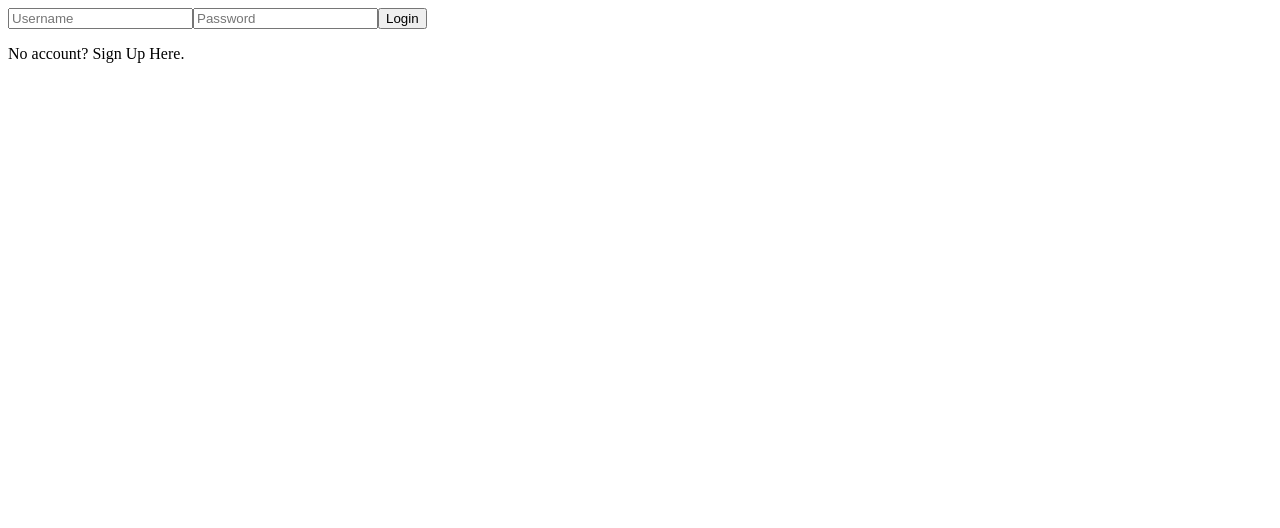
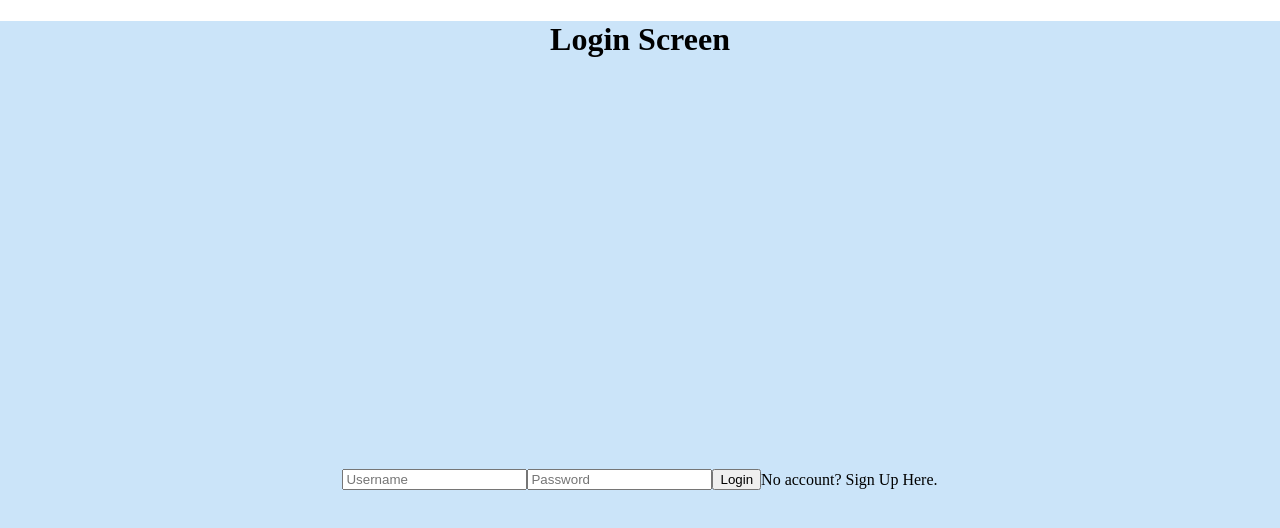
Before and after one commit to soorajkarthik/OfficeHours-, a React (Create React App) app in the folder frontend/ohp-react/: page / in a window 1280 px wide. Shown: the top 528 px of the page. Built offline with nearby package versions, Linux system fonts and the light colour scheme; no server answers.

Commit message:
I added Colors

```diff
--- a/frontend/ohp-react/src/components/Login.js
+++ b/frontend/ohp-react/src/components/Login.js
@@ -1,6 +1,7 @@
 import React from "react";
 import { BASE_URL } from "../environment"
 import Axios from "axios"
+import '../styles/Login.css'
 
 class Login extends React.Component {
 
@@ -25,7 +26,9 @@ class Login extends React.Component {
 
   render() {
     return (
-      <div>
+      <div className = "header">
+        <h1> Login Screen </h1>
+        <div className= "first" style={{display: 'flex',  justifyContent:'center', alignItems:'center', height: '100vh'}}>
         <input
           type="text"
           id="username"
@@ -40,9 +43,11 @@ class Login extends React.Component {
         <button onClick={this.login}>
           Login
         </button>
+
         <p onClick={this.toRegistration}>
-          No account? Sign Up Here.
+            No account? Sign Up Here.
         </p>
+        </div>
       </div>
     );
   }
--- a/frontend/ohp-react/src/components/Register.js
+++ b/frontend/ohp-react/src/components/Register.js
@@ -64,7 +64,9 @@ class Register extends React.Component {
 
   render() {
     return (
-      <div>
+      <div className= "header">
+      <div className= "Register" style={{display: 'flex',  justifyContent:'center', alignItems:'center', height: '100vh'}}>
+
         <input
           type="text"
           id="first_name"
@@ -97,10 +99,13 @@ class Register extends React.Component {
         <button onClick={this.register}>
           Register
         </button>
+
         <p onClick={this.toLogin}>
           Have an account? Login Here.
         </p>
+        </div>
       </div>
+
     );
   }
 }
--- a/frontend/ohp-react/src/index.css
+++ b/frontend/ohp-react/src/index.css
@@ -7,6 +7,14 @@ body {
   -moz-osx-font-smoothing: grayscale;
 }
 
+#root {
+  height: 100vh; /* Magic here */
+  display: flex;
+  justify-content: center;
+  align-items: center;
+  background-color: darkslategrey;
+}
+
 code {
   font-family: source-code-pro, Menlo, Monaco, Consolas, 'Courier New',
     monospace;
--- /dev/null
+++ b/frontend/ohp-react/src/styles/Login.css
@@ -0,0 +1,12 @@
+.header {
+
+    text-align: center;
+    background-color: #cbe4f9;
+    padding: 0;
+    margin: 0;
+}
+
+body {
+    padding: 0;
+    margin: 0;
+}
--- /dev/null
+++ b/frontend/ohp-react/src/styles/Register.css
@@ -0,0 +1,3 @@
+.header {
+    background-color: #cbe4f9;
+}
```
